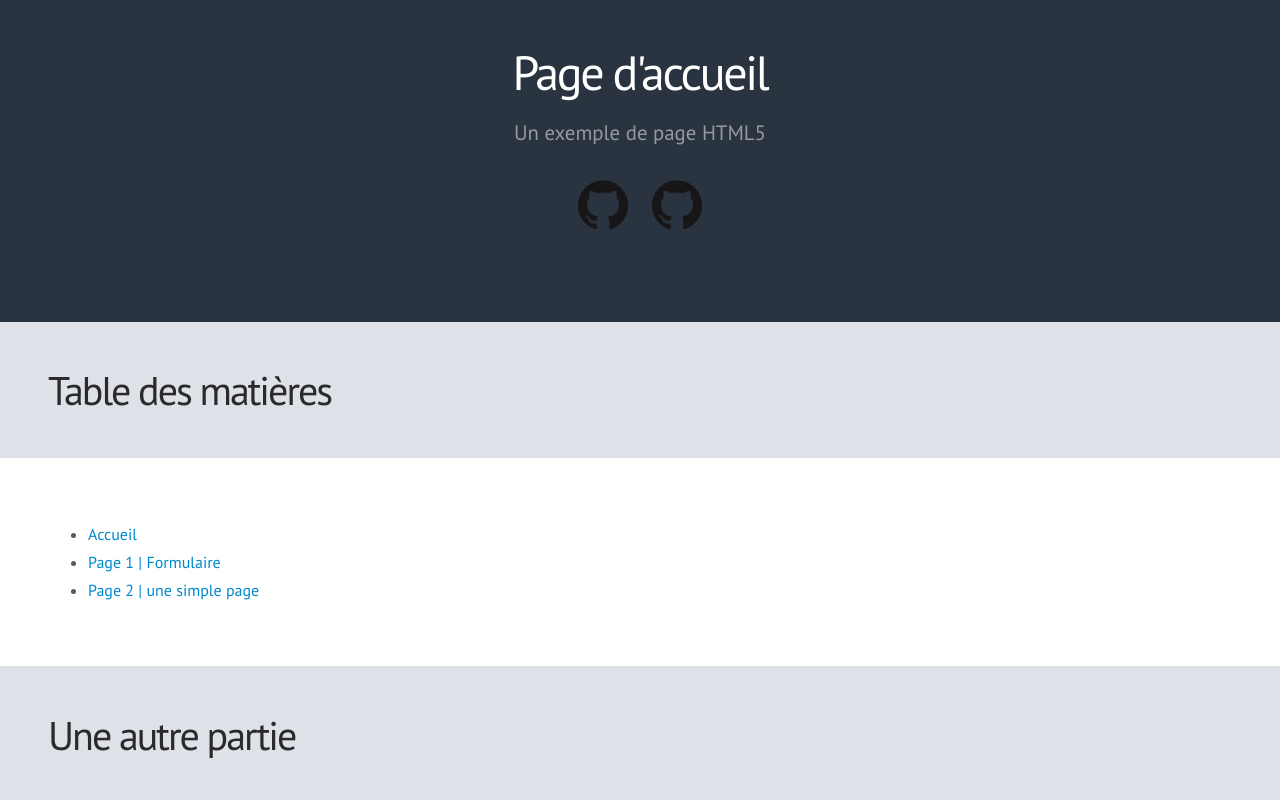
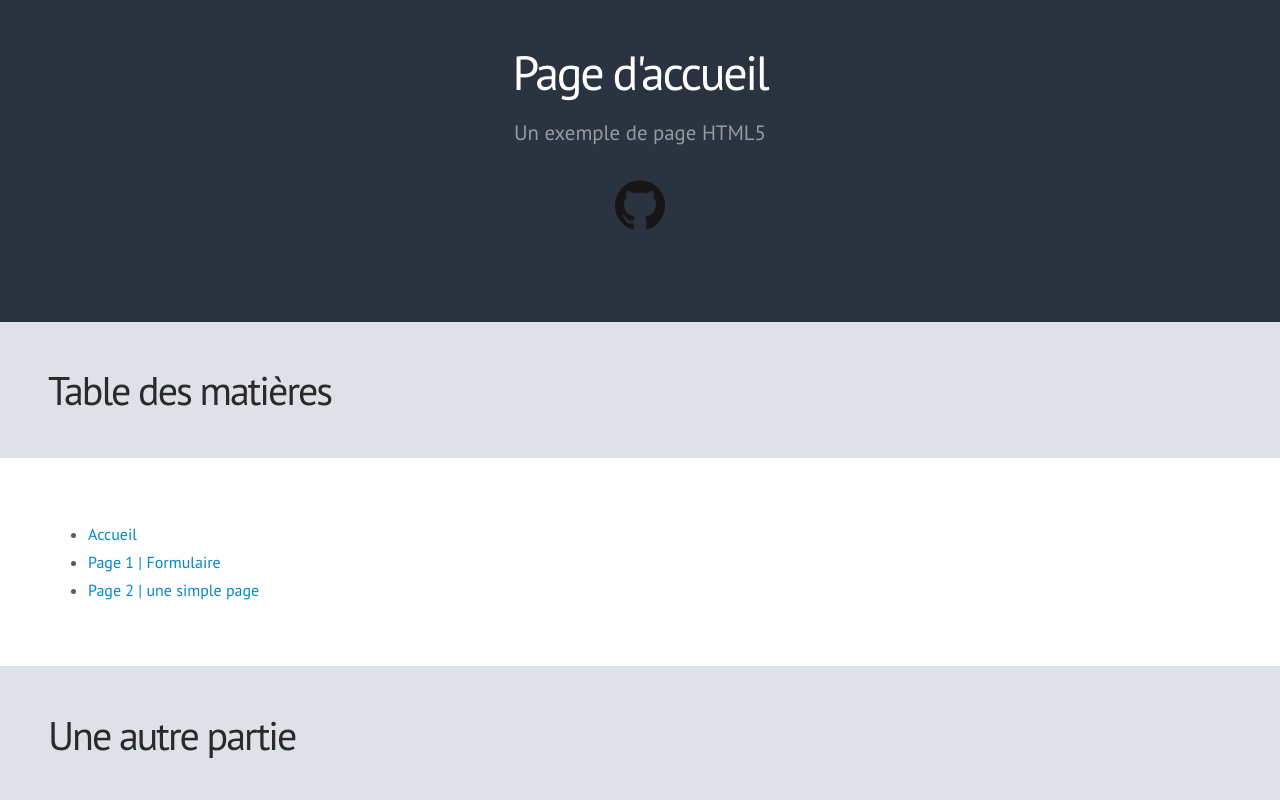
Before and after one commit to GuillaumePARES/simplespageshtml5, a plain HTML site: page index.html in a window 1280 px wide. Shown: the top 800 px of the page. Drawn offline with Linux system fonts and the light colour scheme; a web font is replaced by a local one.

Commit message:
correction

```diff
--- a/index.html
+++ b/index.html
@@ -16,7 +16,6 @@
                     <p class="description">Un exemple de page HTML5</p>
                     <p class="grdheader-links">
                     <a href="https://iamfrench.github.io/simplespageshtml5">
-                    <img src="img/GitHub-Mark-120px-plus.png" class="icon" alt="logo-github" width="50"/>
                     <img src="img/GitHub-Mark-120px-plus.png" class="icon" alt="logo-github" width="50"/>
                     </a>
                 </div>
```
Also changed, not shown: p1.html (+0 -1 lines).
